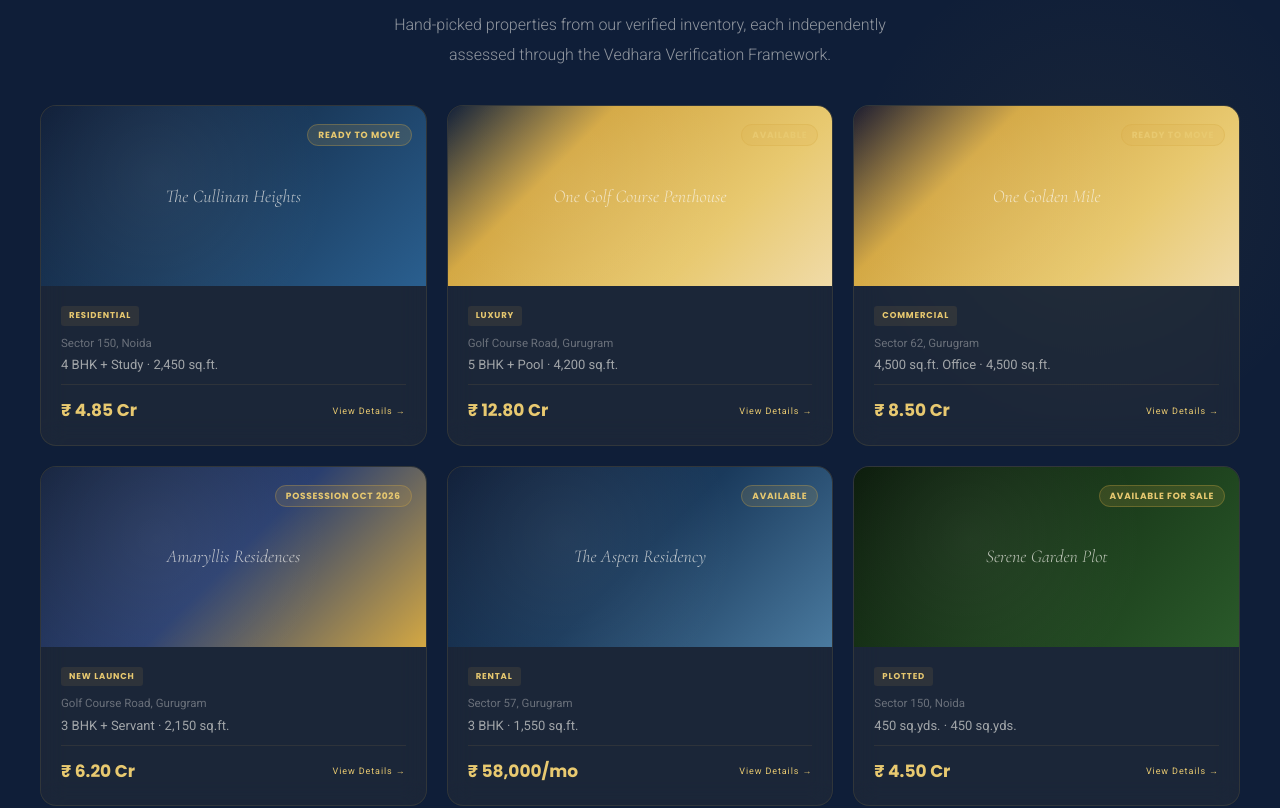
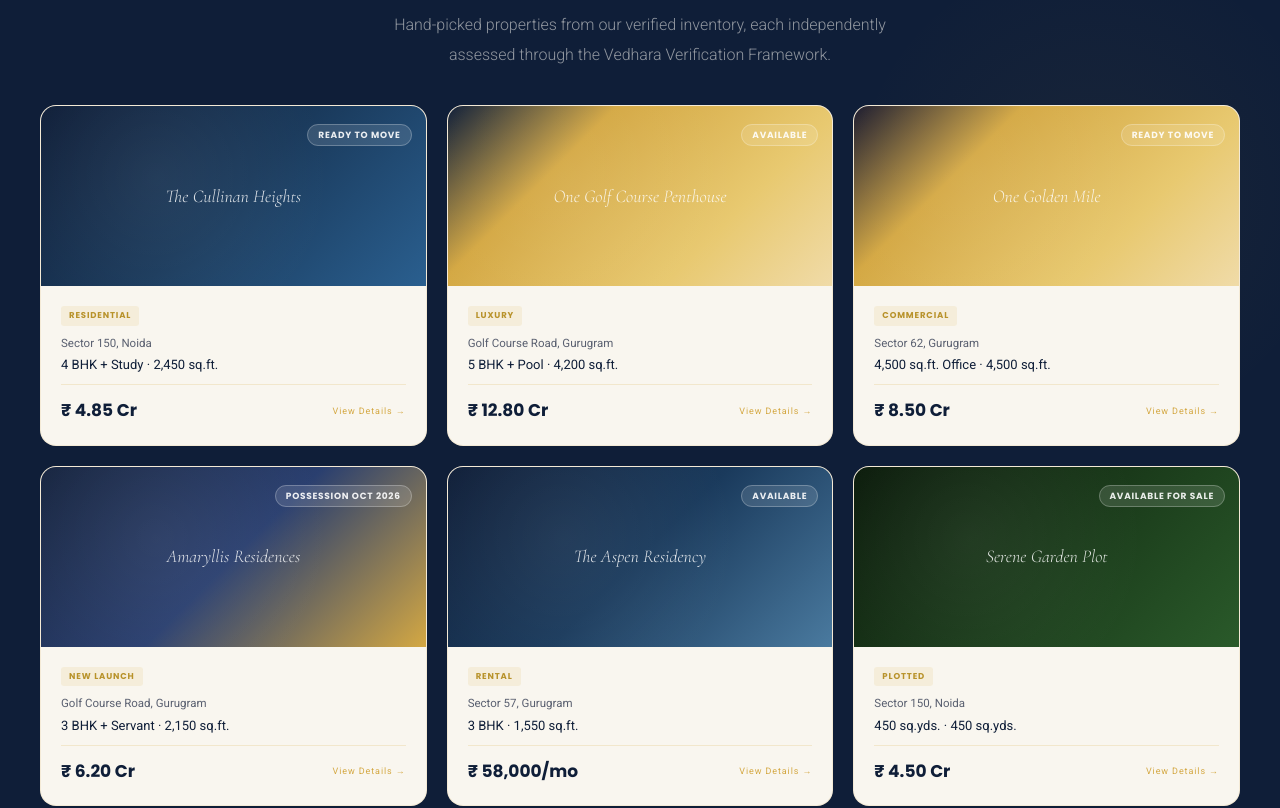
Before and after one commit to mohit1661-ai/Vedhara-Group-Supabase, a Next.js app: page / in a window 1280 px wide. Shown: the part 2844-3652 px from the top of the page. Built offline with nearby package versions, Linux system fonts and the light colour scheme.

Commit message:
Featured Properties: white text on gradient header for cleaner look

```diff
--- a/app/page.tsx
+++ b/app/page.tsx
@@ -204,29 +204,29 @@ export default function HomePage() {
               },
             ].map((p,i)=>(
               <ScrollReveal key={p.title} delay={i*80}>
-                <Link href={p.link} className="hover-lift" style={{ display:"block",background:"rgba(212,168,67,0.06)",border:"1px solid rgba(212,168,67,0.12)",borderRadius:16,overflow:"hidden",backdropFilter:"blur(12px)",textDecoration:"none" }}>
+                <Link href={p.link} className="hover-lift" style={{ display:"block",background:"var(--cream)",border:"1px solid rgba(212,168,67,0.15)",borderRadius:16,overflow:"hidden",textDecoration:"none" }}>
                   <div style={{ height:180,background:p.gradient,position:"relative",display:"flex",alignItems:"center",justifyContent:"center",overflow:"hidden" }}>
                     <div style={{ position:"absolute",inset:0,background:"radial-gradient(circle at 30% 40%,rgba(255,255,255,0.06) 0%,transparent 60%)" }} />
-                    <div style={{ fontFamily:"var(--t-display)",fontStyle:"italic",fontWeight:300,fontSize:18,color:"rgba(252,250,244,0.7)",textAlign:"center",padding:"0 20px",position:"relative",zIndex:1 }}>
+                    <div style={{ fontFamily:"var(--t-display)",fontStyle:"italic",fontWeight:300,fontSize:18,color:"rgba(255,255,255,0.85)",textAlign:"center",padding:"0 20px",position:"relative",zIndex:1 }}>
                       {p.title}
                     </div>
                     <div style={{ position:"absolute",top:14,right:14,zIndex:2 }}>
-                      <span style={{ fontFamily:"var(--t-head)",fontSize:9,fontWeight:700,letterSpacing:"0.08em",textTransform:"uppercase",padding:"4px 10px",borderRadius:20,background:"rgba(212,168,67,0.15)",color:"var(--gold-lt)",border:"1px solid rgba(212,168,67,0.3)" }}>
+                      <span style={{ fontFamily:"var(--t-head)",fontSize:9,fontWeight:700,letterSpacing:"0.08em",textTransform:"uppercase",padding:"4px 10px",borderRadius:20,background:"rgba(255,255,255,0.12)",color:"rgba(255,255,255,0.9)",border:"1px solid rgba(255,255,255,0.25)" }}>
                         {p.tag}
                       </span>
                     </div>
                   </div>
                   <div style={{ padding:20 }}>
                     <div style={{ display:"flex",alignItems:"center",gap:6,marginBottom:8 }}>
-                      <span style={{ fontFamily:"var(--t-head)",fontSize:8.5,fontWeight:700,letterSpacing:"0.1em",textTransform:"uppercase",padding:"3px 8px",background:"rgba(212,168,67,0.1)",color:"var(--gold-lt)",borderRadius:3 }}>
+                      <span style={{ fontFamily:"var(--t-head)",fontSize:8.5,fontWeight:700,letterSpacing:"0.1em",textTransform:"uppercase",padding:"3px 8px",background:"rgba(212,168,67,0.12)",color:"var(--gold-dk)",borderRadius:3 }}>
                         {p.category}
                       </span>
                     </div>
-                    <p style={{ fontFamily:"var(--t-body)",fontSize:11.5,color:"rgba(252,250,244,0.35)",marginBottom:4 }}>{p.location}</p>
-                    <p style={{ fontFamily:"var(--t-body)",fontSize:13,color:"rgba(252,250,244,0.6)",marginBottom:10,lineHeight:1.4 }}>{p.config} · {p.size}</p>
-                    <div style={{ display:"flex",justifyContent:"space-between",alignItems:"center",borderTop:"1px solid rgba(212,168,67,0.1)",paddingTop:12 }}>
-                      <p style={{ fontFamily:"var(--t-head)",fontSize:17,fontWeight:700,color:"var(--gold-lt)",margin:0 }}>{p.price}</p>
-                      <span className="btn-ghost" style={{ color:"var(--gold-lt)",fontSize:9,display:"inline-flex",alignItems:"center",gap:4 }}>
+                    <p style={{ fontFamily:"var(--t-body)",fontSize:11.5,color:"var(--slate)",marginBottom:4 }}>{p.location}</p>
+                    <p style={{ fontFamily:"var(--t-body)",fontSize:13,color:"var(--navy)",marginBottom:10,lineHeight:1.4 }}>{p.config} · {p.size}</p>
+                    <div style={{ display:"flex",justifyContent:"space-between",alignItems:"center",borderTop:"1px solid rgba(212,168,67,0.2)",paddingTop:12 }}>
+                      <p style={{ fontFamily:"var(--t-head)",fontSize:17,fontWeight:700,color:"var(--navy)",margin:0 }}>{p.price}</p>
+                      <span className="btn-ghost" style={{ color:"var(--gold)",fontSize:9,display:"inline-flex",alignItems:"center",gap:4 }}>
                         View Details →
                       </span>
                     </div>
```
